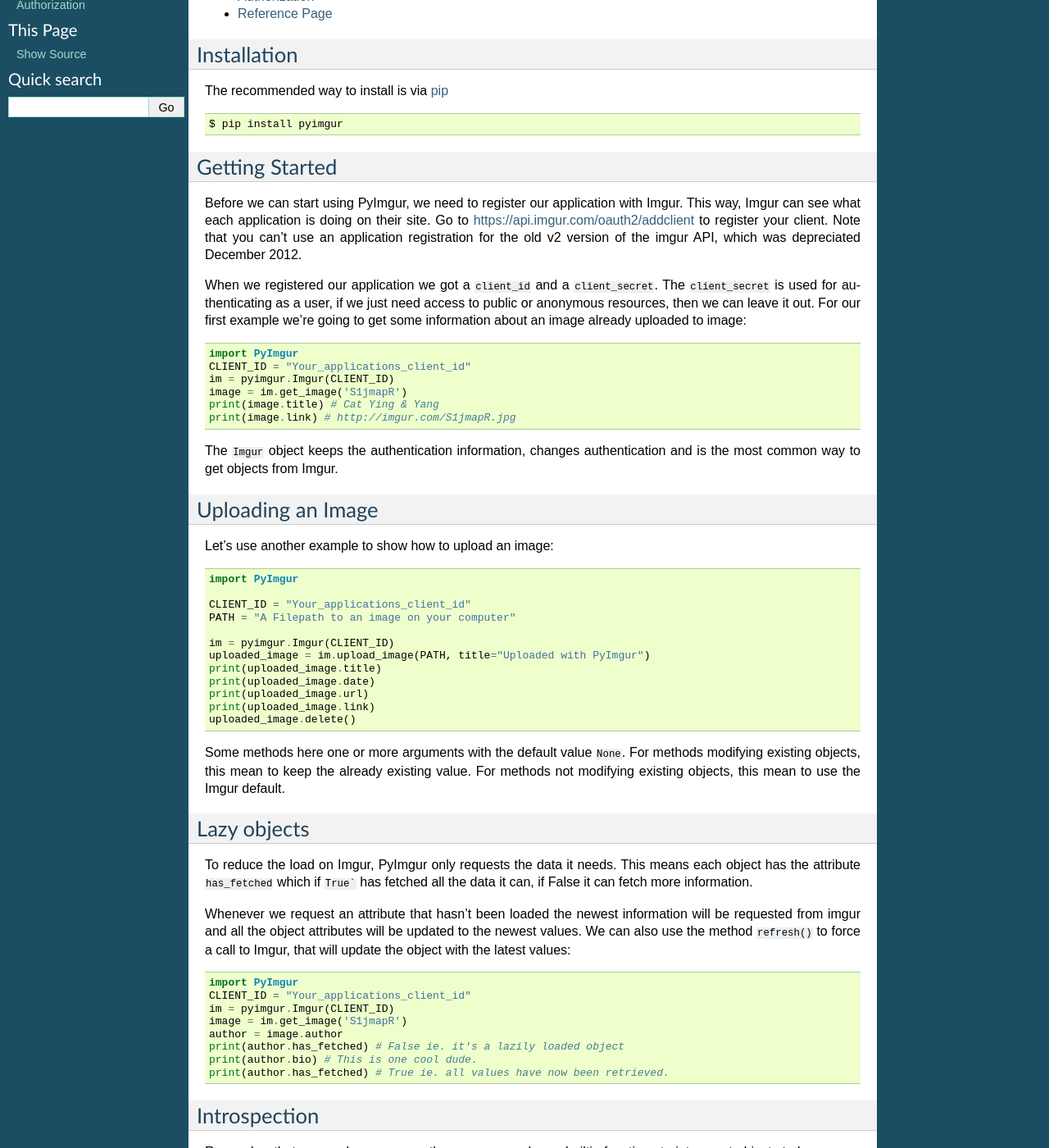
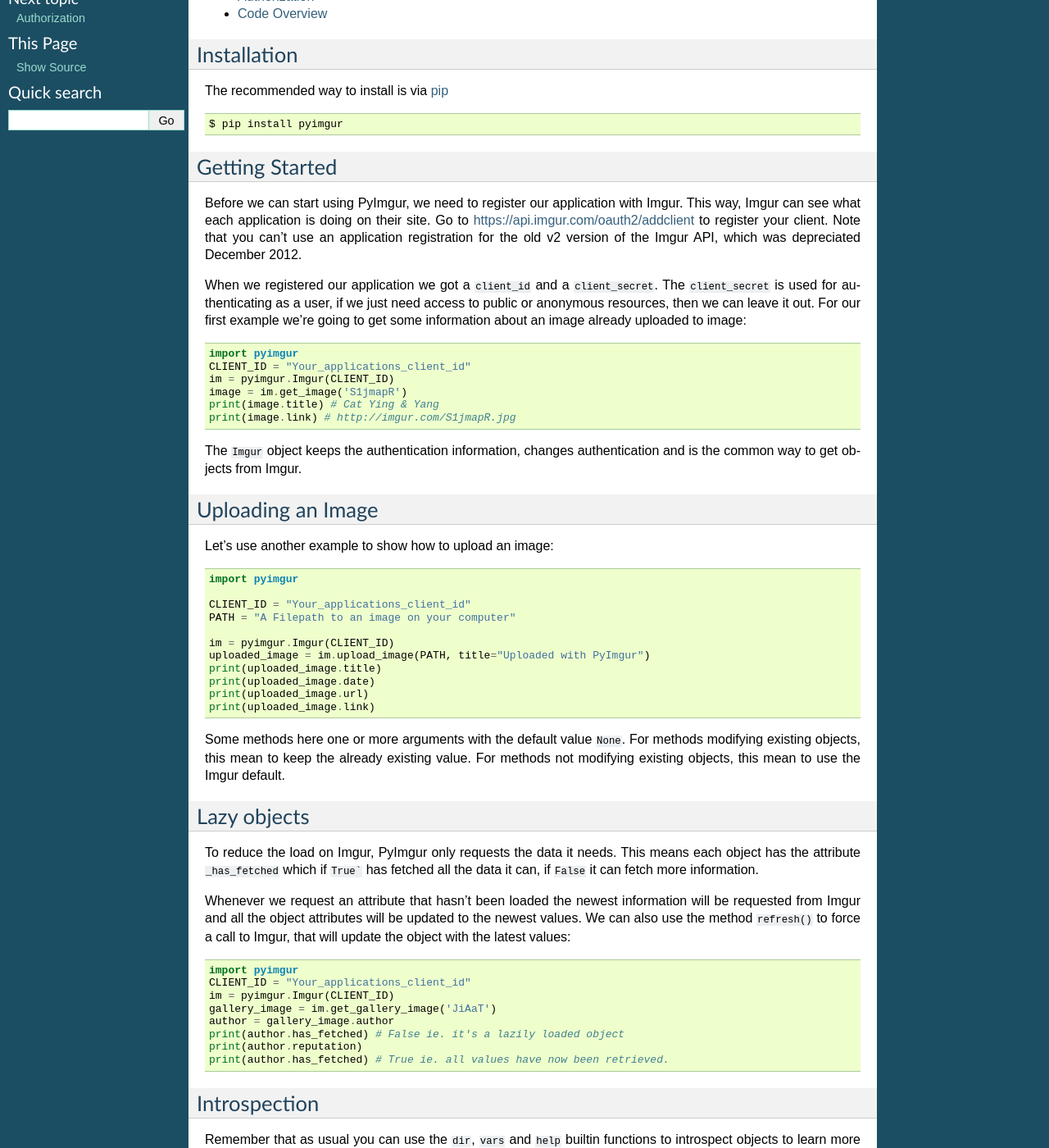
Before and after one commit to Damgaard/PyImgur, a Sphinx documentation site: the page built from docs/index.rst, in a window 1280 px wide and 1400 px high, scrolled down 257 px. Shown: the whole window at 82% size. Built offline with Sphinx 7.4.7, drawn with Linux system fonts in a browser that asks for light colours; some of the changed text lies outside the part shown.

````diff
--- a/README.rst
+++ b/README.rst
@@ -32,7 +32,7 @@ Getting Started
 Before we can start using PyImgur, we need to register our application with
 Imgur. This way, Imgur can see what each application is doing on their site.
 Go to https://api.imgur.com/oauth2/addclient to register your client. Note that
-you can't use an application registration for the old v2 version of the imgur
+you can't use an application registration for the old v2 version of the Imgur
 API, which was depreciated December 2012.
 
 When we registered our application we got a ``client_id`` and a
@@ -41,7 +41,7 @@ if we just need access to public or anonymous resources, then we can leave it
 out. For our first example we're going to get some information about an image
 already uploaded to image::
 
-    import PyImgur
+    import pyimgur
     CLIENT_ID = "Your_applications_client_id"
     im = pyimgur.Imgur(CLIENT_ID)
     image = im.get_image('S1jmapR')
@@ -49,14 +49,14 @@ already uploaded to image::
     print(image.link) # http://imgur.com/S1jmapR.jpg
 
 The ``Imgur`` object keeps the authentication information, changes
-authentication and is the most common way to get objects from Imgur.
+authentication and is the common way to get objects from Imgur.
 
 Uploading an Image
 ------------------
 
 Let's use another example to show how to upload an image::
 
-    import PyImgur
+    import pyimgur
 
     CLIENT_ID = "Your_applications_client_id"
     PATH = "A Filepath to an image on your computer"
@@ -67,7 +67,6 @@ Let's use another example to show how to upload an image::
     print(uploaded_image.date)
     print(uploaded_image.url)
     print(uploaded_image.link)
-    uploaded_image.delete()
 
 
 Some methods here one or more arguments with the default value ``None``. For
@@ -79,22 +78,21 @@ Lazy objects
 ------------
 
 To reduce the load on Imgur, PyImgur only requests the data it needs. This
-means each object has the attribute ``has_fetched`` which if ``True``` has
-fetched all the data it can, if False it can fetch more
-information.
+means each object has the attribute ``_has_fetched`` which if ``True``` has
+fetched all the data it can, if ``False`` it can fetch more information.
 
 Whenever we request an attribute that hasn't been loaded the newest information
-will be requested from imgur and all the object attributes will be updated to
+will be requested from Imgur and all the object attributes will be updated to
 the newest values. We can also use the method ``refresh()`` to force a call to
 Imgur, that will update the object with the latest values::
 
-    import PyImgur
+    import pyimgur
     CLIENT_ID = "Your_applications_client_id"
     im = pyimgur.Imgur(CLIENT_ID)
-    image = im.get_image('S1jmapR')
-    author = image.author
+    gallery_image = im.get_gallery_image('JiAaT')
+    author = gallery_image.author
     print(author.has_fetched) # False ie. it's a lazily loaded object
-    print(author.bio) # This is one cool dude.
+    print(author.reputation)
     print(author.has_fetched) # True ie. all values have now been retrieved.
 
 Introspection
@@ -110,6 +108,12 @@ If you find an bug, have any questions about how to use PyImgur or have
 suggestions for improvements then feel free to file an issue on the `Github
 project page <https://github.com/Damgaard/PyImgur>`_.
 
+Documentation
+-------------
+
+PyImgur's full documentation is located on `ReadTheDocs
+<https://pyimgur.readthedocs.org>`_.
+
 License
 -------
 
--- a/docs/reference.rst
+++ b/docs/reference.rst
@@ -1,7 +1,7 @@
 .. _overview:
 
-Reference Page
-==============
+Code Overview
+=============
 
 :mod:`pyimgur` Package
 ----------------------
````
